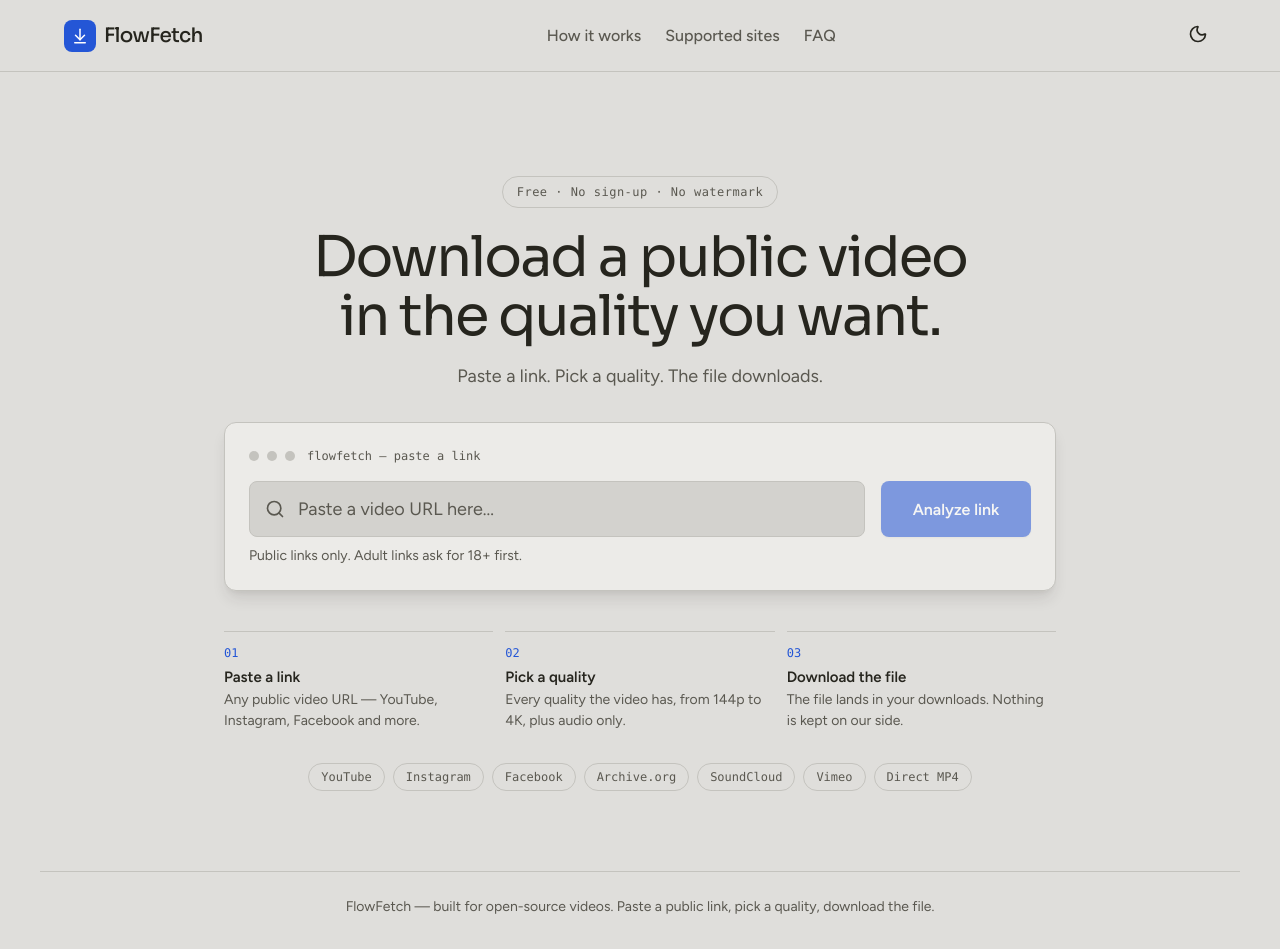
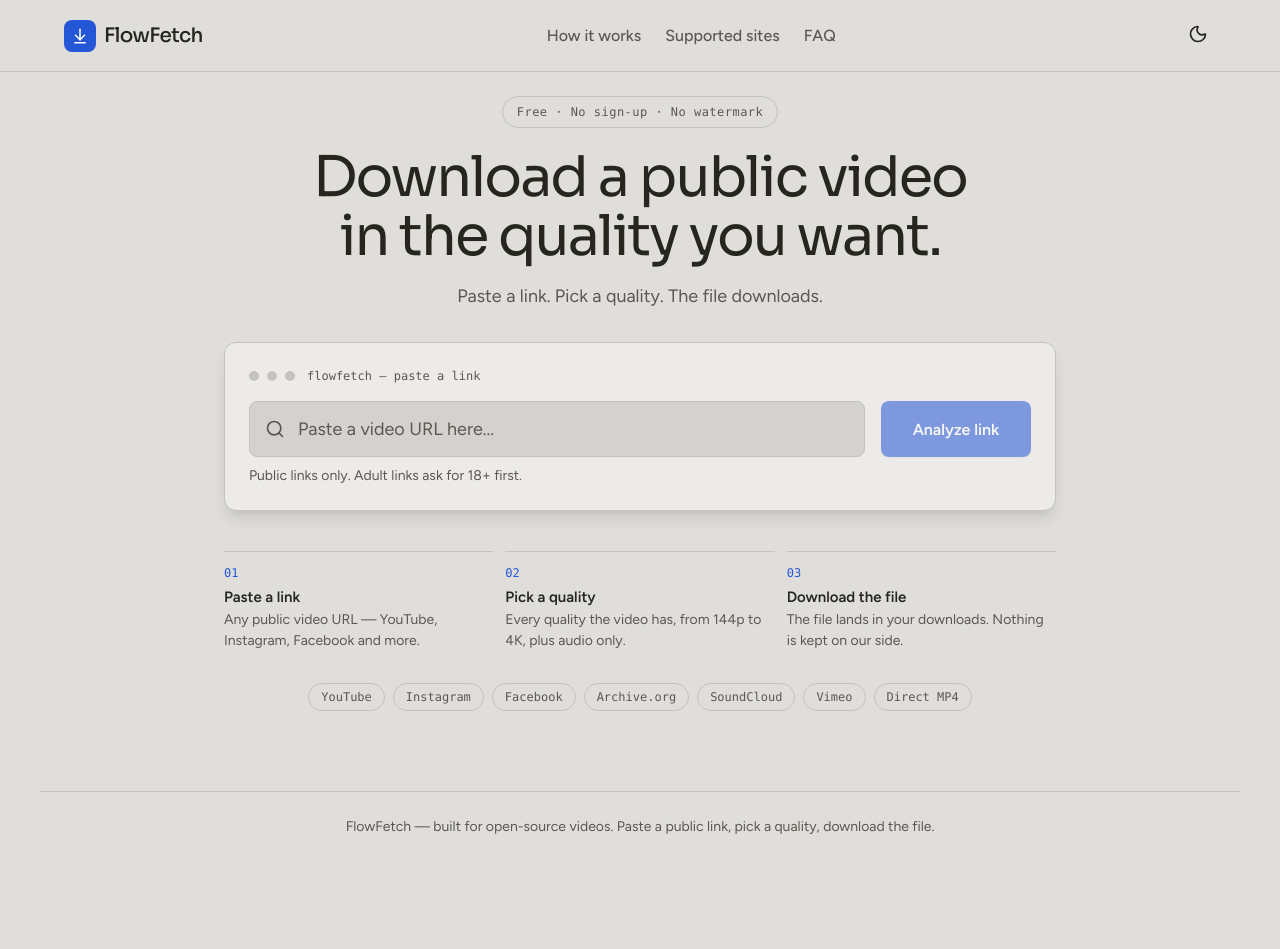
Before and after one commit to suman0365/flowfetch, a React (Vite) app in the folder frontend/: page / in a window 1280 px wide. After the commit the page ends 869 px from the top, so only its background shows below. Built offline with nearby package versions, Linux system fonts and the light colour scheme; no server answers; a web font is replaced by a local one.

Commit message:
Frontend: hero starts close under the header (remove main top margin, tighten hero top padding)

```diff
--- a/frontend/src/index.css
+++ b/frontend/src/index.css
@@ -172,3 +172,8 @@ h1, h2, h3 { font-family: var(--font-display); font-weight: 400; letter-spacing:
 .download-progress-card { max-width: 600px; margin: 0 auto; }
 @keyframes indeterminate-slide { 0% { transform: translateX(-100%); } 100% { transform: translateX(400%); } }
 .progress-bar-indeterminate { width: 25% !important; animation: indeterminate-slide 1.6s ease-in-out infinite; }
+
+
+/* Hero: start close under the header. */
+.main-content { margin-top: 0; }
+.hero-section { padding-top: 1.5rem; }
```
